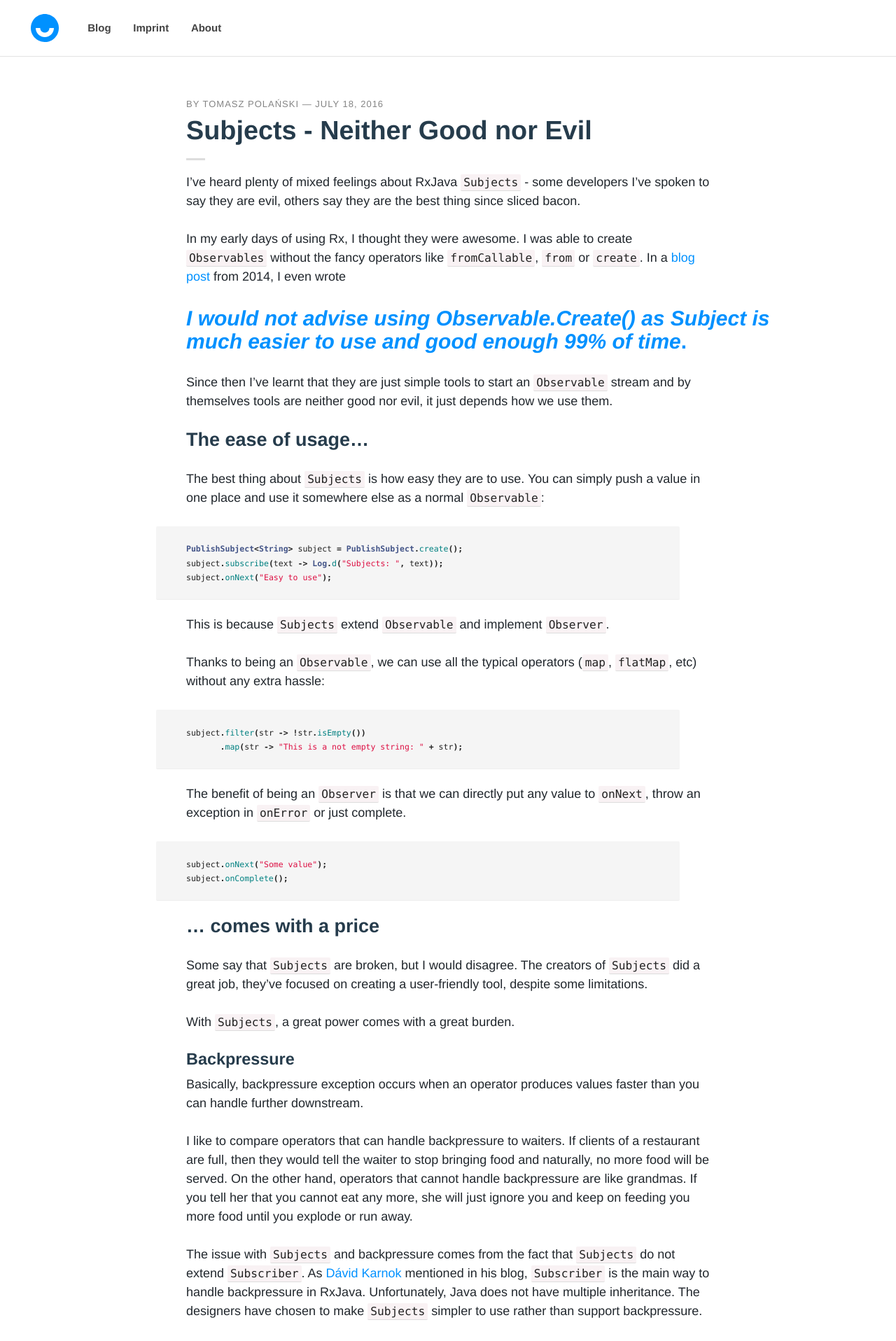
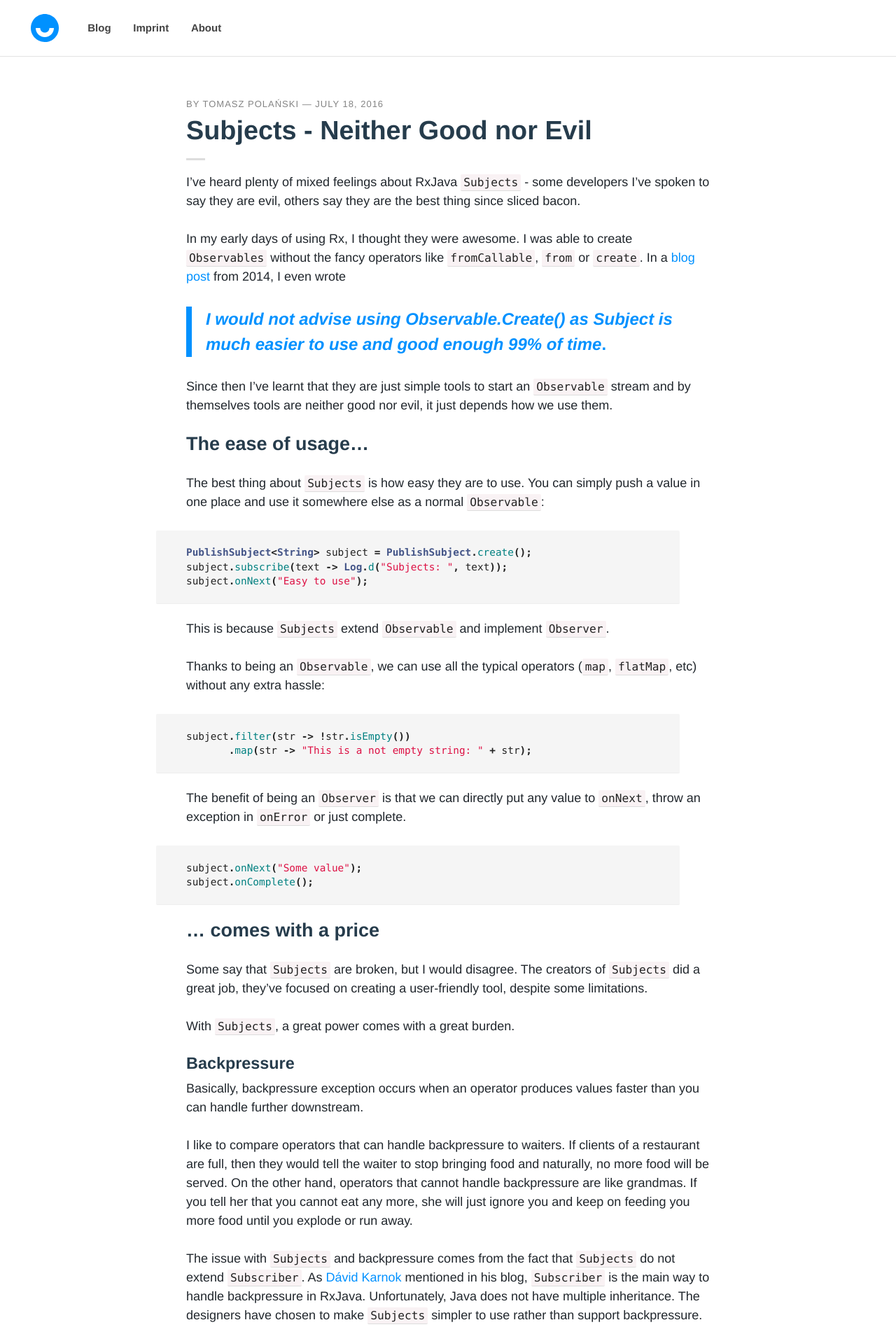
Before and after one commit to upday/upday.github.io, a Jekyll site: the page built from _posts/blog/2016-07-18-subjects_neither_good_nor_evil.md, in a window 1280 px wide. Shown: the top 1916 px of the page at 70% size. Built offline with Jekyll 4.4.1, drawn with Linux system fonts in a browser that asks for light colours; nearby versions of some CDN libraries; some web fonts are replaced; comment, search, counter and statistics services are not loaded.

Commit message:
Improve formatting for blockquote and code elements.

```diff
--- a/_sass/_article.scss
+++ b/_sass/_article.scss
@@ -90,13 +90,14 @@ article {
 
     blockquote {
         border:0;
+        border-left: 8px solid $accent;
         font-size:24px;
         margin:1.2em -4em 1.2em 0;
-        padding:0;
+        padding:0 0 0 20px;
+        width: 100%;
 
         p {
-            font-size:30px;
-            line-height:1.1;
+            line-height:1.5;
             color:$accent;
             font-weight:600;
         }
@@ -193,7 +194,6 @@ article {
         display:block;
 
         code {
-            font-size:0.8em;
             border:0;
         }
     }
```
